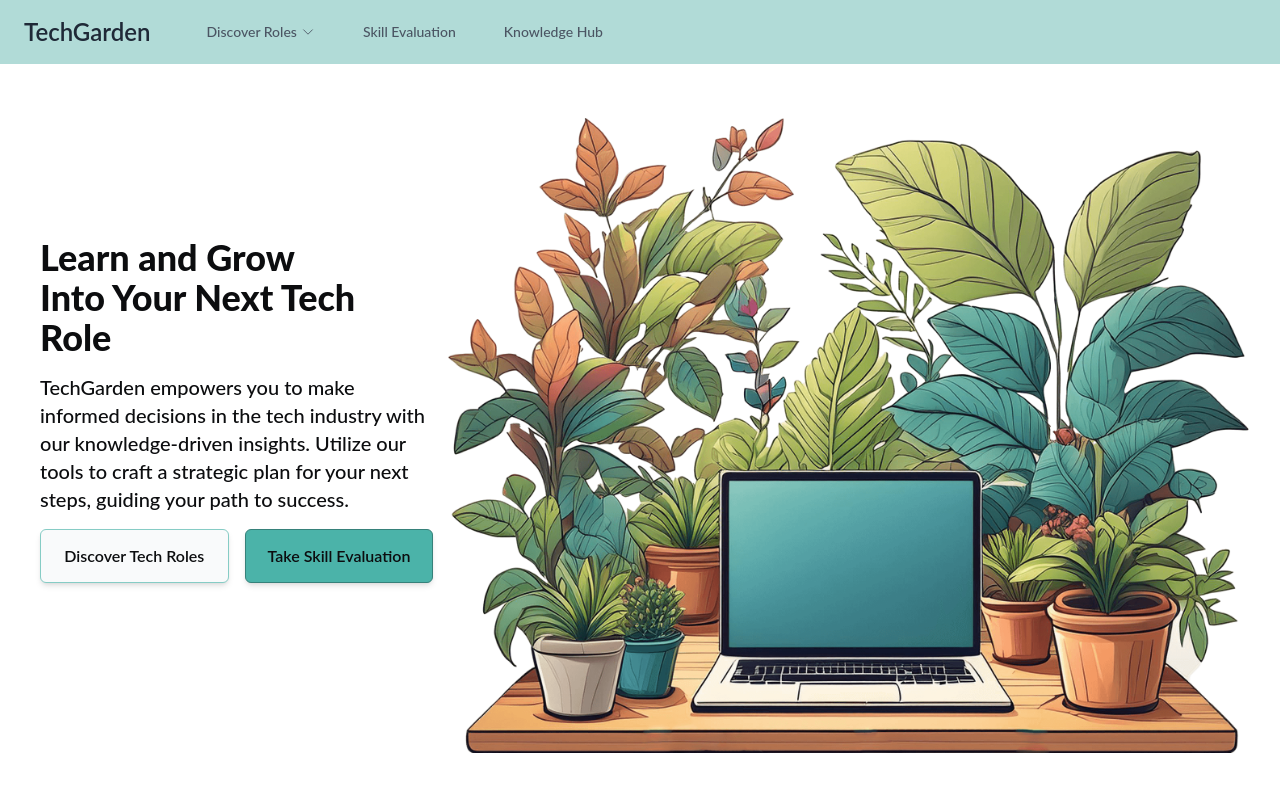
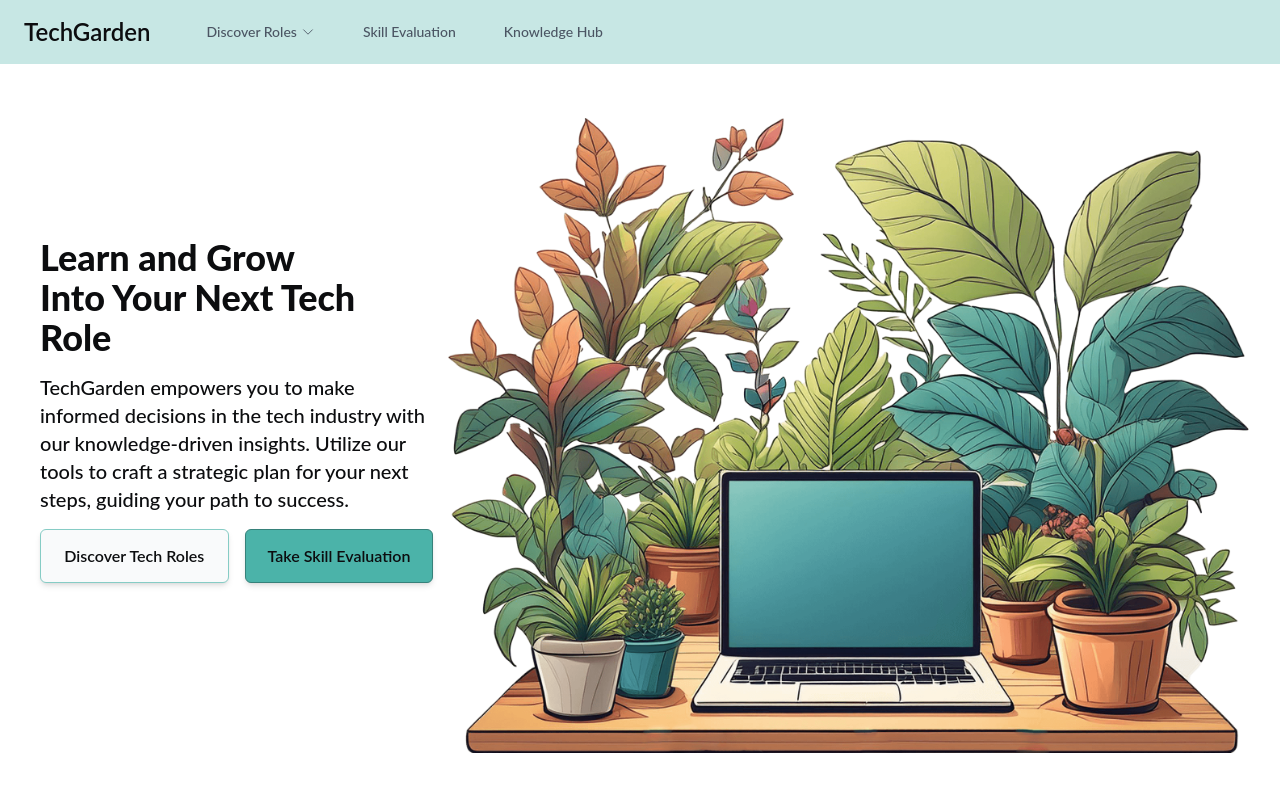
Before and after one commit to cherryontech/TechGarden, a React (Create React App) app: page / in a window 1280 px wide. Shown: the top 800 px of the page. Built offline with nearby package versions, Linux system fonts and the light colour scheme.

Commit message:
adjust color palette nav bar

```diff
--- a/src/components/Navbar.js
+++ b/src/components/Navbar.js
@@ -128,7 +128,7 @@ function Navbar() {
         <Link
           to="/"
           onClick={handleLinkClick}
-          className="text-2xl font-semibold text-gray-800 hover:text-gray-900"
+          className="text-2xl font-semibold text-midnight-moss"
         >
           TechGarden
         </Link>
--- a/tailwind.config.js
+++ b/tailwind.config.js
@@ -3,7 +3,7 @@ export default {
   theme: {
     extend: {
       colors: {
-        "oasis-blue": "#B1DBD7", // navbar color
+        "oasis-blue": "#C7E7E4", // navbar color
         "tropical-cyan": "#4BB3A9", // button color
         "light-gray": "#F9FAFB", // back button color
         "darker-gray": "#EAECF0", // back button hover color
```
